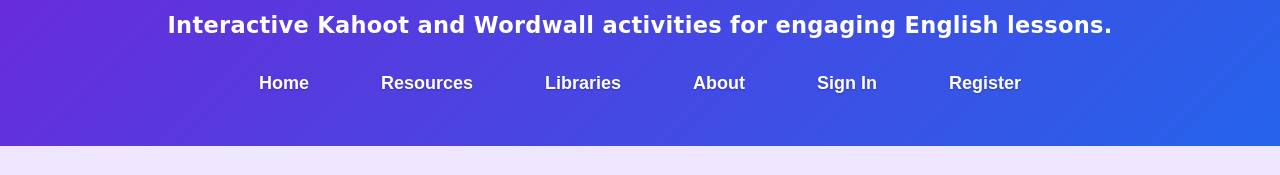
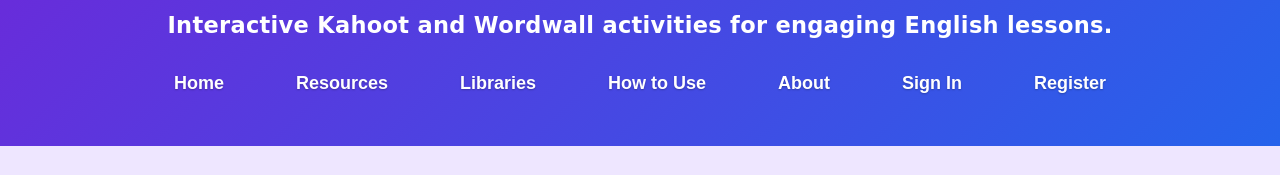
Before and after one commit to KamiBosh2025/kamis-gamified-english-resources, a website built with Vite: page big-bad-wolf.html in a window 1280 px wide. Shown: the part 115-290 px from the top of the page. Built offline with nearby package versions, Linux system fonts and the light colour scheme; no server answers.

Commit message:
Fix guest navigation order on Big Bad Wolf details page

```diff
--- a/big-bad-wolf.html
+++ b/big-bad-wolf.html
@@ -17,6 +17,7 @@
           <a href="/index.html">Home</a>
           <a href="/resources.html">Resources</a>
           <a href="/index.html#libraries">Libraries</a>
+          <a href="/how-to-use.html">How to Use</a>
           <a href="/index.html#about">About</a>
         </nav>
       </div>
@@ -24,8 +25,6 @@
 
     <main class="container">
       <section class="resource-details-page">
-
-
         <div class="resource-details-layout">
           <div class="resource-details-image-wrap">
             <img
@@ -64,6 +63,7 @@
               <li>Practise vocabulary through context.</li>
               <li>Discuss kindness, empathy and personal change.</li>
             </ul>
+
             <div class="details-button-wrap">
               <a
                 href="https://create.kahoot.it/share/the-big-bad-wolf-s-story/26f7c1b1-9ec4-4cff-b1ef-f678d1c9b3b9"
@@ -73,26 +73,17 @@
               >
                 Play on Kahoot
               </a>
-  <a
-  href="/teaching-demonstration.html"
-  class="resource-button">
+              <a href="/teaching-demonstration.html" class="resource-button">
                 View Teaching Demonstration
               </a>
             </div>
-
-
           </div>
         </div>
 
-
-
-
-        <section class="video-section">
-
-
-        </section>
+        <section class="video-section"></section>
       </section>
     </main>
+
     <script type="module" src="/src/auth-nav.js"></script>
   </body>
 </html>
```
Lines whose indentation alone changed are shown as unchanged.
